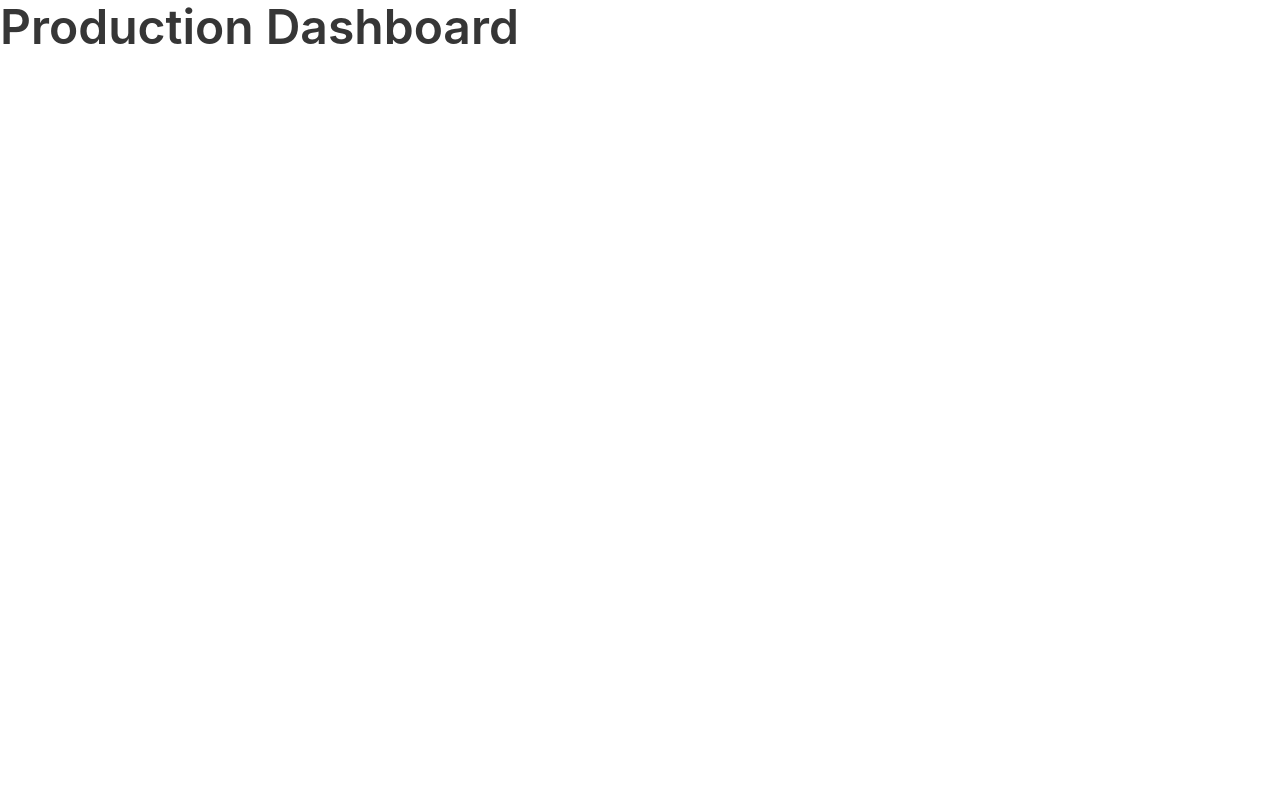
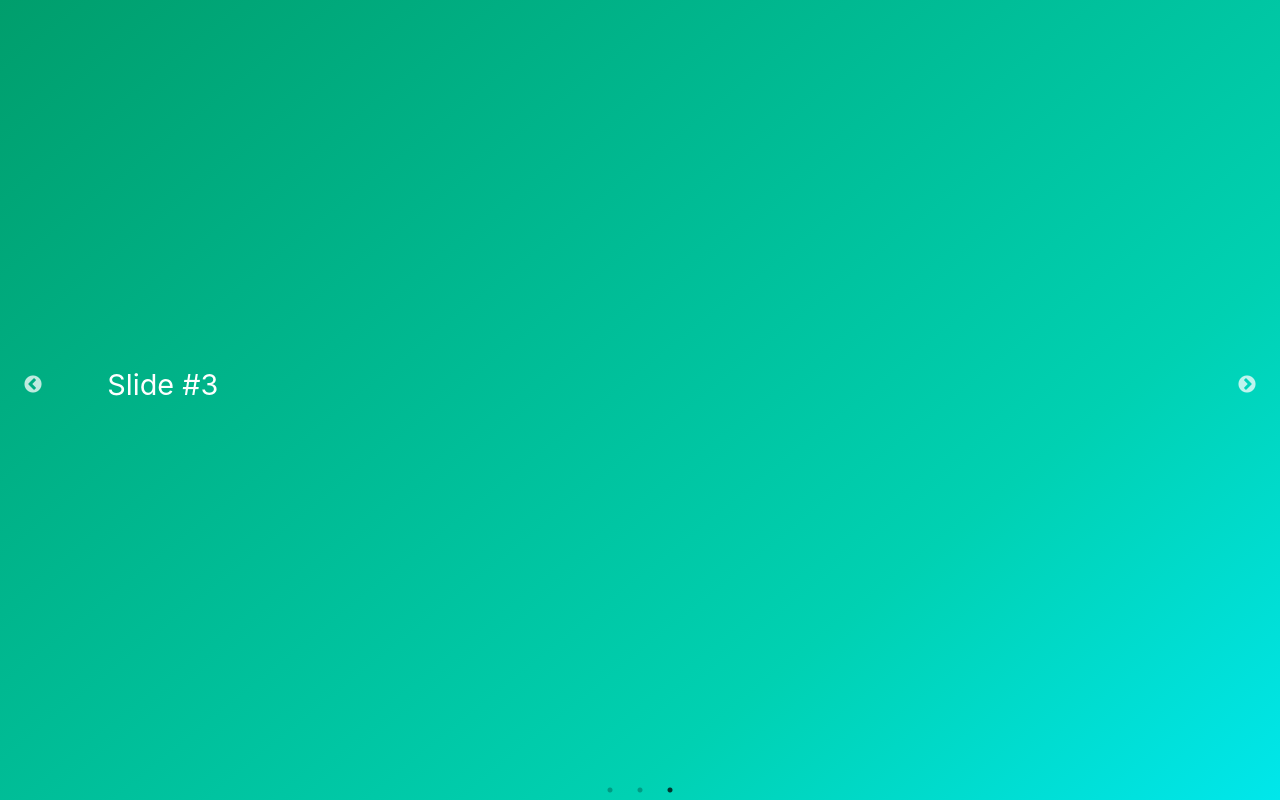
Before and after one commit to blackcoat/production-dashboard, a website: page index.html in a window 1280 px wide. Drawn offline with nearby package versions, Linux system fonts and the light colour scheme.

Commit message:
Add a full-page slider
Long-term goal: rotate periodically between dashboard content. We want
to get the most out of each screen.

```diff
--- /dev/null
+++ b/app.css
@@ -0,0 +1,13 @@
+.slider {
+  width: 100%;
+}
+
+.slider>div {
+  font-size: 1.8rem;
+  max-width: 90%;
+  margin: 0 auto;
+}
+
+.slick-dots {
+  bottom: 0;
+}
--- /dev/null
+++ b/app.js
@@ -0,0 +1,9 @@
+$(function() {
+  $('.slider').slick({
+    appendDots: '.slider-dots',
+    autoplay: true,
+    autoplaySpeed: 1500,
+    dots: true,
+    infinite: true
+  });
+});
--- a/index.html
+++ b/index.html
@@ -8,14 +8,27 @@
     <link rel="stylesheet" href="node_modules/bulma/css/bulma.css">
     <link rel="stylesheet" type="text/css" href="node_modules/slick-carousel/slick/slick.css"/>
     <link rel="stylesheet" type="text/css" href="node_modules/slick-carousel/slick/slick-theme.css"/>
+    <link rel="stylesheet" type="text/css" href="app.css"/>
     <title>Production Dashboard</title>
 </head>
 <body>
-    <h1 class="title is-1">Production Dashboard</h1>
-    <div class="wrapper">
+  <section class="hero is-primary is-bold is-fullheight">
+    <div class="hero-body">
+      <div class="slider">
+        <div>Slide #1</div>
+        <div>Slide #2</div>
+        <div>Slide #3</div>
+      </div>
+    </div>
 
+    <!-- Hero footer: will stick at the bottom -->
+    <div class="hero-foot">
+      <div class="slider-dots"></div>
     </div>
-    <script type="text/javascript" src="node_modules/jquery/dist/jquery.min.js"></script>
-    <script type="text/javascript" src="node_modules/slick-carousel/slick/slick.min.js"></script>
+  </section>
+
+  <script type="text/javascript" src="node_modules/jquery/dist/jquery.min.js"></script>
+  <script type="text/javascript" src="node_modules/slick-carousel/slick/slick.min.js"></script>
+  <script type="text/javascript" src="app.js"></script>
 </body>
 </html>
```
